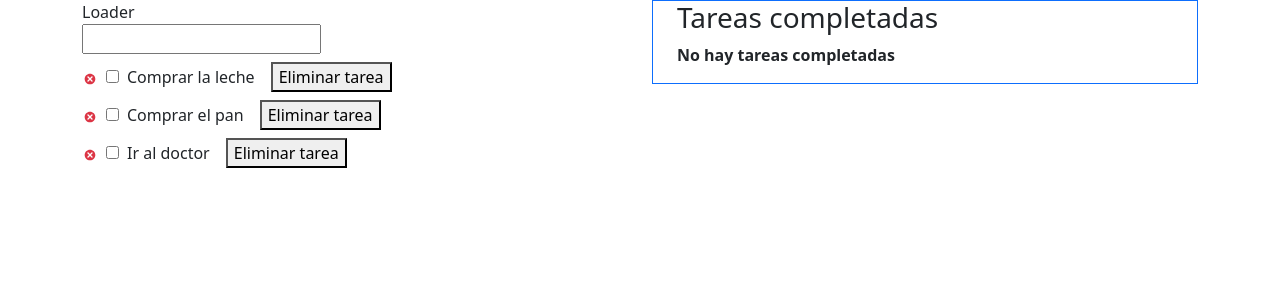
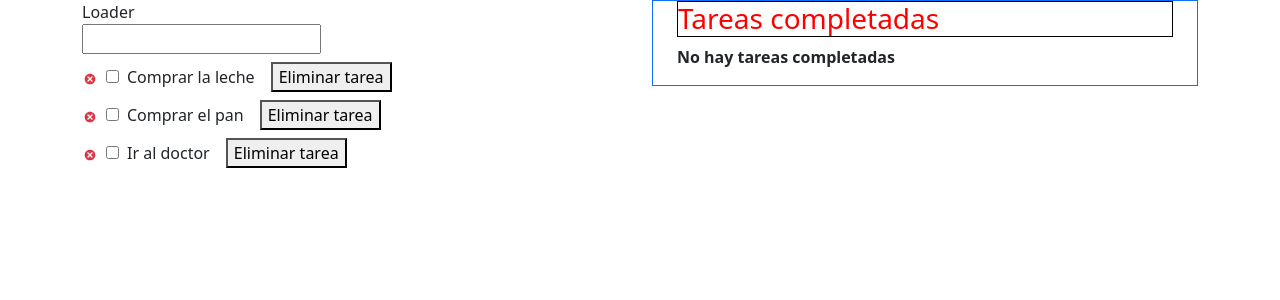
Before and after one commit to michaeldevelopment/To-Do-List-Reddux, a React (Create React App) app: page / in a window 1280 px wide. Shown: the top 300 px of the page. Built offline with nearby package versions, Linux system fonts and the light colour scheme.

Commit message:
Start adding scss styles

```diff
--- a/package.json
+++ b/package.json
@@ -8,6 +8,7 @@
     "@testing-library/user-event": "^13.5.0",
     "bootstrap": "^5.1.3",
     "eslint-config-react-app": "^7.0.0",
+    "node-sass": "^7.0.1",
     "react": "^17.0.2",
     "react-bootstrap": "^2.2.0",
     "react-dom": "^17.0.2",
--- a/src/App.js
+++ b/src/App.js
@@ -1,4 +1,5 @@
 import Home from "./Pages/Home";
+import "./styles/styles.scss";
 import { BrowserRouter as Router, Routes, Route } from "react-router-dom";
 
 function App() {
--- a/src/index.js
+++ b/src/index.js
@@ -2,6 +2,7 @@ import React from "react";
 import ReactDOM from "react-dom";
 import App from "./App";
 import "bootstrap/dist/css/bootstrap.min.css";
+
 import { TodosProvider } from "./Context/index";
 
 ReactDOM.render(
--- /dev/null
+++ b/src/styles/styles.scss
@@ -0,0 +1,16 @@
+$color: red;
+
+@mixin mixinExample {
+  color: $color;
+  border: 1px solid black;
+}
+
+h3 {
+  @include mixinExample();
+  cursor: pointer;
+  transition: all ease 200ms;
+
+  &:hover {
+    font-size: 3rem;
+  }
+}
```
Also changed, not shown: 1 other file (tests, documents, lock files or other folders).
